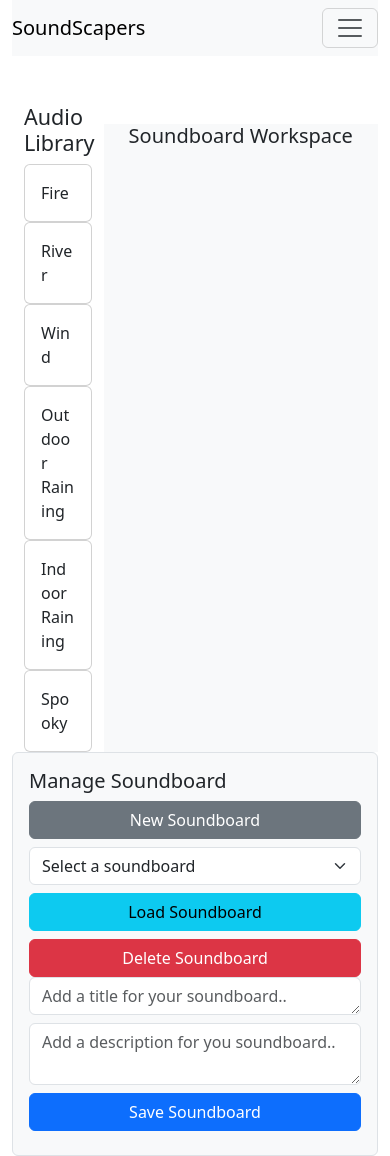
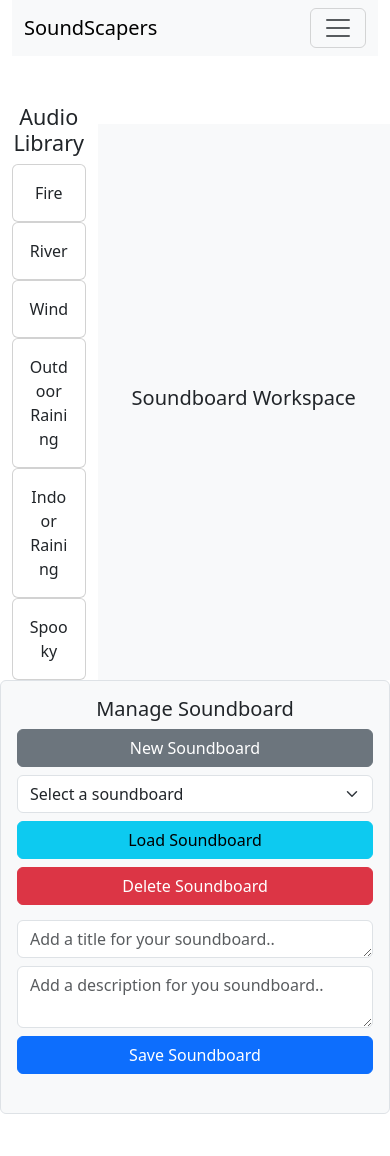
Before and after one commit to MarshallJD1/SoundScapers, a Django app: page /soundboard/ in a window 390 px wide. After the commit the page ends 1114 px from the top, so only its background shows below. Run offline with Django 4.2, Linux system fonts and the light colour scheme; data that the repository does not hold is empty; some libraries are stand-ins or nearby versions.

Commit message:
Add styling and media queries

```diff
--- a/static/css/soundboard.css
+++ b/static/css/soundboard.css
@@ -1,4 +1,18 @@
+html, body {
+    height: 100%;
+    margin: 0;
+    padding: 0;
+    overflow-x: hidden; /* Prevent horizontal scroll */
+}
 
+.container {
+    display: flex;
+    flex-direction: column;
+    min-height: 100vh;
+    width: 100%;
+    padding: 0;
+    margin: 0;
+}
 
 /* Mixer Container Styling */
 .mixer {
@@ -6,7 +20,7 @@
     border-radius: 8px;
     box-shadow: 0 4px 8px rgba(0, 0, 0, 0.1);
     padding: 20px;
-    max-width: 500px;
+    width: 100%;
     margin: 20px auto;
 }
 
@@ -17,6 +31,7 @@
     padding: 20px;
     border-radius: 8px;
     margin-bottom: 20px;
+    width: 100%;
 }
 
 /* Master Volume, Pan, and Timeline */
@@ -165,3 +180,76 @@
 #hidden-privacy {
     display: none;
 }
+
+main {
+    flex: 1;
+    width: 100% !important;
+    max-width: 100% !important;
+    padding: 0 !important;
+    margin: 0 !important;
+    box-sizing: border-box;
+    display: flex;
+    text-align: center;
+    flex-direction: column;
+}
+
+.footer {
+    background-color: #2d2d2d;
+    color: white;
+    text-align: center;
+    margin-top: 3rem;
+    width: 100%;
+    left: 0;
+    right: 0;
+    position: relative;
+}
+
+@media (max-width: 500px) {
+
+    html, body{
+        overflow-x: hidden;
+    }
+    #workspace {
+        flex-direction: column;
+        align-items: center;
+    }
+
+    .audio-track {
+        width: 90%;
+        margin-bottom: 15px;
+    }
+
+    .bottom-pane {
+        flex-direction: column;
+        align-items: center;
+    }
+
+    .bottom-pane .col-md-6,
+    .bottom-pane .col-md-4 {
+        width: 100%;
+        margin-bottom: 15px;
+    }
+
+    .container {
+        padding: 0; /* Add some padding to avoid content touching the edges */
+    }
+
+    .footer {
+        margin-top: 0; /* Reduce margin for smaller screens */
+    }
+}
+
+@media (max-width: 768px) {
+    #workspace {
+        flex-direction: column;
+        align-items: center;
+            }
+
+    .container {
+        padding: 0 10px; /* Add some padding to avoid content touching the edges */
+    }
+
+    .footer {
+        margin-top: 1rem; /* Reduce margin for smaller screens */
+    }
+}
--- a/templates/base.html
+++ b/templates/base.html
@@ -10,8 +10,9 @@
 </head>
 
 <body>
-  <div class="container">
-  <nav class="navbar navbar-expand-lg navbar-light bg-light">
+  <div class="container-fluid">
+    <nav class="navbar navbar-expand-lg navbar-light bg-light w-100">
+      <div class="container-fluid">
         <a class="navbar-brand" href="{% url 'home' %}">SoundScapers</a>
         <button class="navbar-toggler" type="button" data-bs-toggle="collapse" data-bs-target="#navbarNav"
           aria-controls="navbarNav" aria-expanded="false" aria-label="Toggle navigation">
@@ -36,12 +37,14 @@
             {% endif %}
           </ul>
         </div>
+      </div>
     </nav>
   </div>
-  <main class="container mt-5">
+  <main class="container-fluid mt-5">
     {% block content %}
     {% endblock %}
   </main>
+
   <script src="https://cdn.jsdelivr.net/npm/bootstrap@5.3.3/dist/js/bootstrap.bundle.min.js"
     integrity="sha384-YvpcrYf0tY3lHB60NNkmXc5s9fDVZLESaAA55NDzOxhy9GkcIdslK1eN7N6jIeHz"
     crossorigin="anonymous"></script>
--- a/templates/soundboard_index.html
+++ b/templates/soundboard_index.html
@@ -8,7 +8,8 @@
 {% endblock %}
 
 {% block content %}
-  <div class="container-fluid h-100">
+  <div class="container-fluid">
+    <main>
     <div class="row">
       <div id="status-message" class="status-container">
         <p id="status-text" class="text-danger">
@@ -82,6 +83,8 @@
       </div>
     </div>
   </div>
+</main>
+
   </div>
 
 
```
Also changed, not shown: static/css/index.css (+57 -3 lines), templates/index.html (+13 -2 lines), templates/registration/password_change_form.html (+1 -7 lines). Lines whose indentation alone changed are shown as unchanged.
